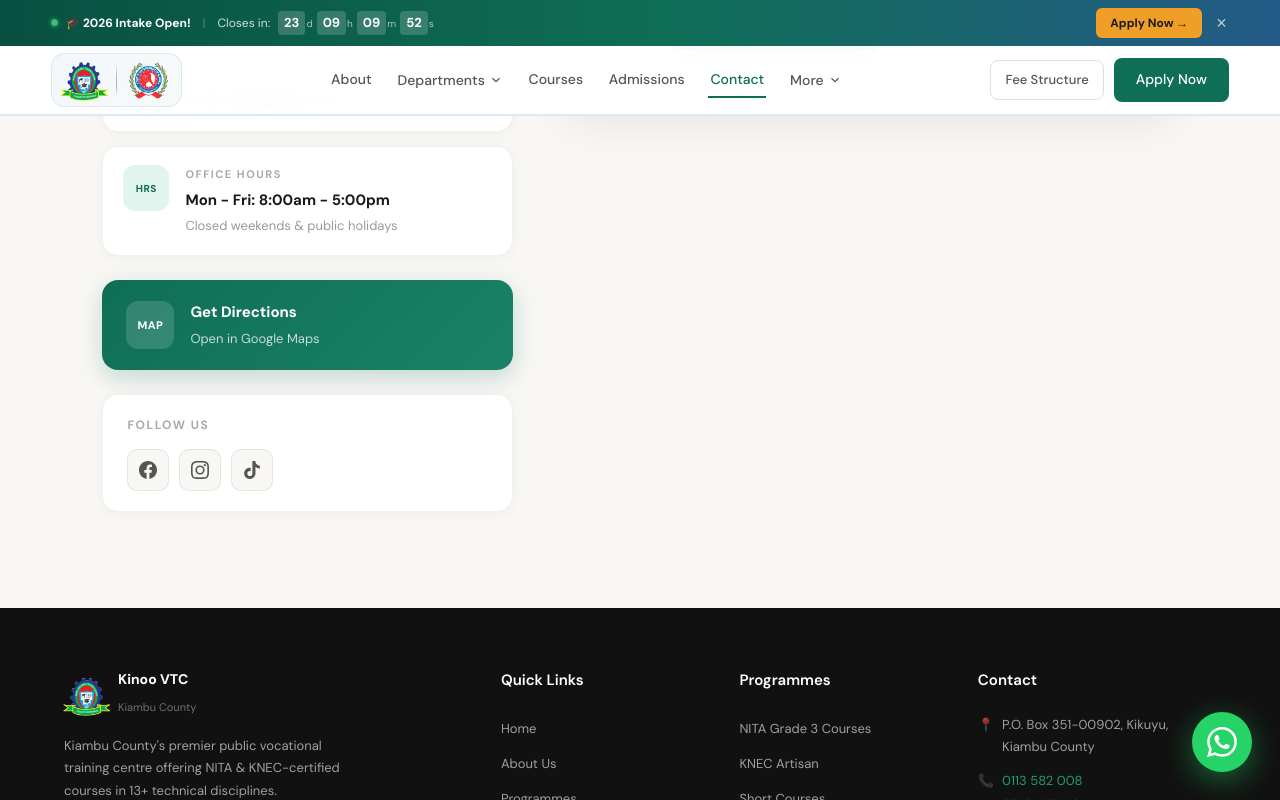
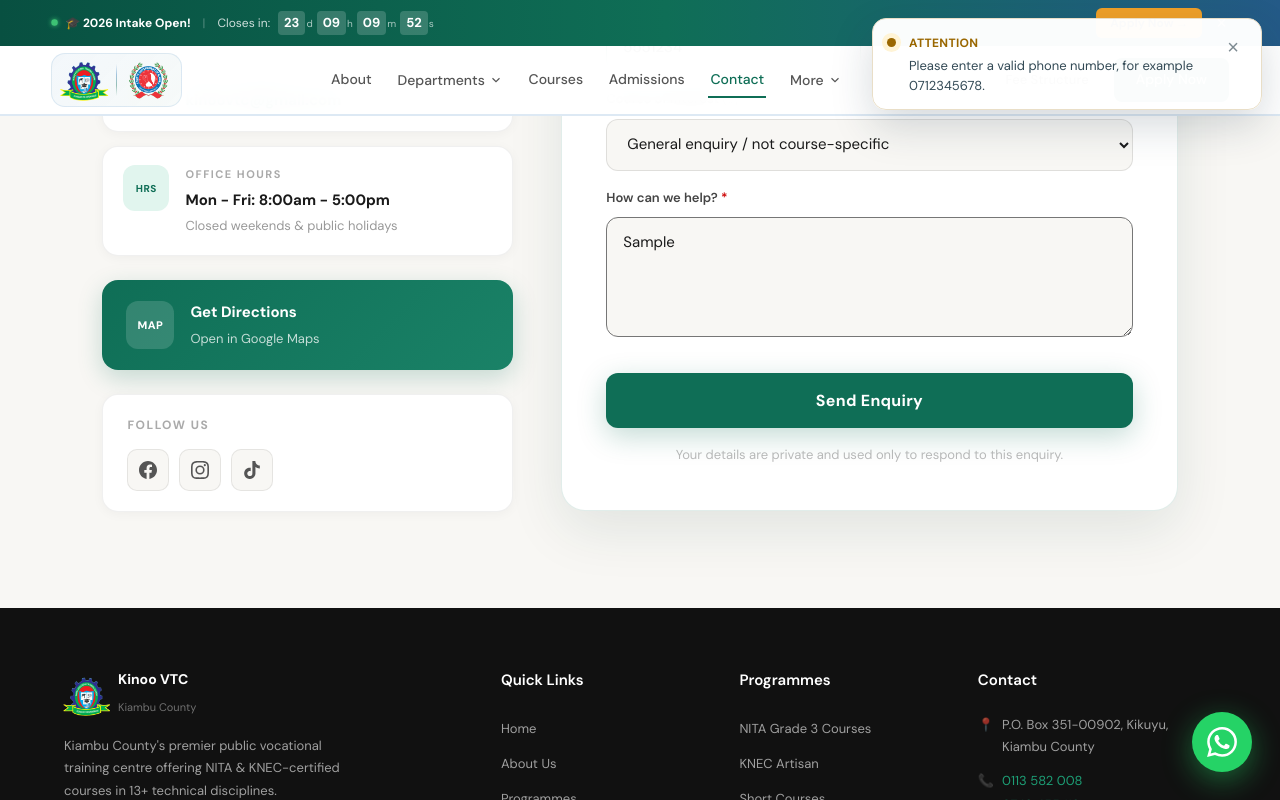
Before and after one commit to fiyon01/kvtc, a Next.js app: page /contact in a window 1280 px wide. Both pictures are taken after typing "Sample", "Sample", "5551234", "name@example.com", "Sample" into the empty fields and a click on the button "Send Enquiry". Shown: the part 951-1751 px from the top of the page. Built offline with nearby package versions, Linux system fonts and the light colour scheme; a web font is replaced by a local one.

Commit message:
modified theh confirmations

```diff
--- a/src/app/contact/page.js
+++ b/src/app/contact/page.js
@@ -1,6 +1,7 @@
 "use client";
 
 import { useRef, useState, useEffect } from 'react';
+import { useToast } from '@/components/ToastProvider';
 
 function FadeIn({ children, delay = 0, style = {} }) {
   const ref = useRef();
@@ -28,6 +29,7 @@ const inputBase = {
 };
 
 export default function Contact() {
+  const { showToast } = useToast();
   const [focused, setFocused] = useState(null);
   const [submitted, setSubmitted] = useState(false);
 
@@ -263,21 +265,53 @@ export default function Contact() {
                   </p>
                 </div>
 
-                <form onSubmit={(e) => {
+                <form noValidate onSubmit={async (e) => {
                   e.preventDefault();
                   const fd = new FormData(e.target);
-                  const fname = fd.get('fname');
-                  const lname = fd.get('lname');
-                  const phone = fd.get('phone');
+                  const fname = String(fd.get('fname') || '').trim();
+                  const lname = String(fd.get('lname') || '').trim();
+                  const phone = String(fd.get('phone') || '').trim();
                   const email = fd.get('email');
                   const course = fd.get('course') || 'General enquiry';
-                  const msg = fd.get('msg');
+                  const msg = String(fd.get('msg') || '').trim();
+
+                  const required = [
+                    ['fname', fname, 'first name'],
+                    ['lname', lname, 'last name'],
+                    ['phone', phone, 'phone number'],
+                    ['msg', msg, 'message'],
+                  ];
+                  const missing = required.find(([, value]) => !value);
+                  if (missing) {
+                    showToast(`Please enter your ${missing[2]}.`, 'warning');
+                    e.currentTarget.elements[missing[0]]?.focus();
+                    return;
+                  }
+                  if (email && !/^[^\s@]+@[^\s@]+\.[^\s@]+$/.test(String(email).trim())) {
+                    showToast('Please enter a valid email address.', 'warning');
+                    e.currentTarget.elements.email?.focus();
+                    return;
+                  }
+                  if (!/^(\+?254|0)[17]\d{8}$/.test(phone.replace(/\s/g, ''))) {
+                    showToast('Please enter a valid phone number, for example 0712345678.', 'warning');
+                    e.currentTarget.elements.phone?.focus();
+                    return;
+                  }
 
                   const waText = `Hello Kinoo VTC, I have an enquiry.\n\n*Name:* ${fname} ${lname}\n*Phone:* ${phone}\n*Email:* ${email || 'N/A'}\n*Course:* ${course}\n*Message:* ${msg || 'N/A'}`;
                   window.open(`https://wa.me/254113582008?text=${encodeURIComponent(waText)}`, '_blank');
-                  fetch('/api/contact', { method: 'POST', body: fd }).catch(console.error);
-                  setSubmitted(true);
-                  e.target.reset();
+                  try {
+                    const response = await fetch('/api/contact', { method: 'POST', body: fd });
+                    const result = await response.json();
+                    if (!response.ok || !result.success) {
+                      throw new Error(result.message || 'The enquiry could not be sent.');
+                    }
+                    setSubmitted(true);
+                    e.target.reset();
+                  } catch (error) {
+                    console.error(error);
+                    showToast(error.message || 'The enquiry could not be sent. Please try again.', 'error');
+                  }
                 }}>
 
                   <div style={{ display: 'grid', gridTemplateColumns: '1fr 1fr', gap: '16px', marginBottom: '16px' }} className="form-2col">
--- a/src/app/globals.css
+++ b/src/app/globals.css
@@ -64,3 +64,64 @@ img { max-width: 100%; display: block; }
   transform: scale(1.12);
   transform-origin: center;
 }
+
+.toast-viewport {
+  position: fixed;
+  top: 18px;
+  right: 18px;
+  z-index: 1000000;
+  width: min(390px, calc(100vw - 28px));
+  display: flex;
+  flex-direction: column;
+  gap: 10px;
+  pointer-events: none;
+}
+.site-toast {
+  position: relative;
+  display: grid;
+  grid-template-columns: 10px minmax(0, 1fr) 30px;
+  gap: 12px;
+  align-items: start;
+  padding: 14px 12px 14px 14px;
+  overflow: hidden;
+  border: 1px solid color-mix(in srgb, var(--toast-accent) 22%, white);
+  border-radius: 14px;
+  background: rgba(255,255,255,.98);
+  box-shadow: 0 16px 42px rgba(25,50,65,.18);
+  font-family: var(--sans);
+  pointer-events: auto;
+  animation: toast-in .24s ease-out both;
+}
+.toast-mark {
+  width: 9px;
+  height: 9px;
+  margin-top: 5px;
+  border-radius: 50%;
+  background: var(--toast-accent);
+  box-shadow: 0 0 0 5px var(--toast-soft);
+}
+.toast-copy { display: flex; flex-direction: column; gap: 3px; min-width: 0; }
+.toast-copy strong { color: var(--toast-accent); font-size: 12px; letter-spacing: .35px; text-transform: uppercase; }
+.toast-copy span { color: #334a56; font-size: 13px; line-height: 1.5; overflow-wrap: anywhere; }
+.site-toast button {
+  width: 28px;
+  height: 28px;
+  border: 0;
+  border-radius: 8px;
+  background: transparent;
+  color: #7d8a91;
+  cursor: pointer;
+  font-size: 20px;
+  line-height: 1;
+}
+.site-toast button:hover { background: #f2f5f6; color: #263b47; }
+@keyframes toast-in {
+  from { opacity: 0; transform: translateY(-8px) translateX(12px); }
+  to { opacity: 1; transform: translateY(0) translateX(0); }
+}
+@media (max-width: 600px) {
+  .toast-viewport { top: 10px; right: 10px; width: calc(100vw - 20px); }
+}
+@media (prefers-reduced-motion: reduce) {
+  .site-toast { animation: none; }
+}
--- a/src/components/ClientLayoutWrapper.js
+++ b/src/components/ClientLayoutWrapper.js
@@ -6,6 +6,7 @@ import Footer from './Footer';
 import TopBanner from './TopBanner';
 import FloatingWhatsApp from './FloatingWhatsApp';
 import SplashScreen from './SplashScreen';
+import { ToastProvider } from './ToastProvider';
 
 export default function ClientLayoutWrapper({ children }) {
   const pathname = usePathname();
@@ -13,7 +14,7 @@ export default function ClientLayoutWrapper({ children }) {
   const isApp = !pathname.startsWith('/admin') && !isDocumentView;
 
   return (
-    <>
+    <ToastProvider>
       {isApp && <SplashScreen />}
       {isApp && <TopBanner />}
       {isApp && <Navbar />}
@@ -22,6 +23,6 @@ export default function ClientLayoutWrapper({ children }) {
       </main>
       {isApp && <Footer />}
       {isApp && <FloatingWhatsApp />}
-    </>
+    </ToastProvider>
   );
 }
--- /dev/null
+++ b/src/components/ToastProvider.js
@@ -0,0 +1,71 @@
+"use client";
+
+import { createContext, useCallback, useContext, useEffect, useMemo, useState } from "react";
+import { createPortal } from "react-dom";
+
+const ToastContext = createContext(null);
+
+const palette = {
+  success: { accent: "#0F6E56", soft: "#E1F5EE", label: "Success" },
+  error: { accent: "#B42318", soft: "#FEECEB", label: "Error" },
+  warning: { accent: "#9A6700", soft: "#FFF4D6", label: "Attention" },
+  info: { accent: "#245A87", soft: "#EDF6FC", label: "Information" },
+};
+
+export function ToastProvider({ children }) {
+  const [toasts, setToasts] = useState([]);
+  const [mounted, setMounted] = useState(false);
+
+  useEffect(() => setMounted(true), []);
+
+  const dismiss = useCallback((id) => {
+    setToasts((current) => current.filter((toast) => toast.id !== id));
+  }, []);
+
+  const showToast = useCallback((message, type = "info", options = {}) => {
+    const id = `${Date.now()}-${Math.random().toString(36).slice(2)}`;
+    const duration = options.duration ?? (type === "error" ? 6500 : 4500);
+    setToasts((current) => [...current.slice(-3), { id, message, type, title: options.title }]);
+    if (duration > 0) {
+      window.setTimeout(() => dismiss(id), duration);
+    }
+    return id;
+  }, [dismiss]);
+
+  const value = useMemo(() => ({ showToast, dismissToast: dismiss }), [showToast, dismiss]);
+
+  return (
+    <ToastContext.Provider value={value}>
+      {children}
+      {mounted && createPortal(
+        <div className="toast-viewport" aria-live="polite" aria-relevant="additions">
+          {toasts.map((toast) => {
+            const style = palette[toast.type] || palette.info;
+            return (
+              <div
+                key={toast.id}
+                className="site-toast"
+                role={toast.type === "error" ? "alert" : "status"}
+                style={{ "--toast-accent": style.accent, "--toast-soft": style.soft }}
+              >
+                <span className="toast-mark" aria-hidden="true" />
+                <div className="toast-copy">
+                  <strong>{toast.title || style.label}</strong>
+                  <span>{toast.message}</span>
+                </div>
+                <button type="button" onClick={() => dismiss(toast.id)} aria-label="Dismiss notification">×</button>
+              </div>
+            );
+          })}
+        </div>,
+        document.body
+      )}
+    </ToastContext.Provider>
+  );
+}
+
+export function useToast() {
+  const context = useContext(ToastContext);
+  if (!context) throw new Error("useToast must be used within ToastProvider");
+  return context;
+}
```
Also changed, not shown: src/app/submit-testimonial/page.js (+25 -7 lines), src/components/AdmissionForm.js (+24 -11 lines).
